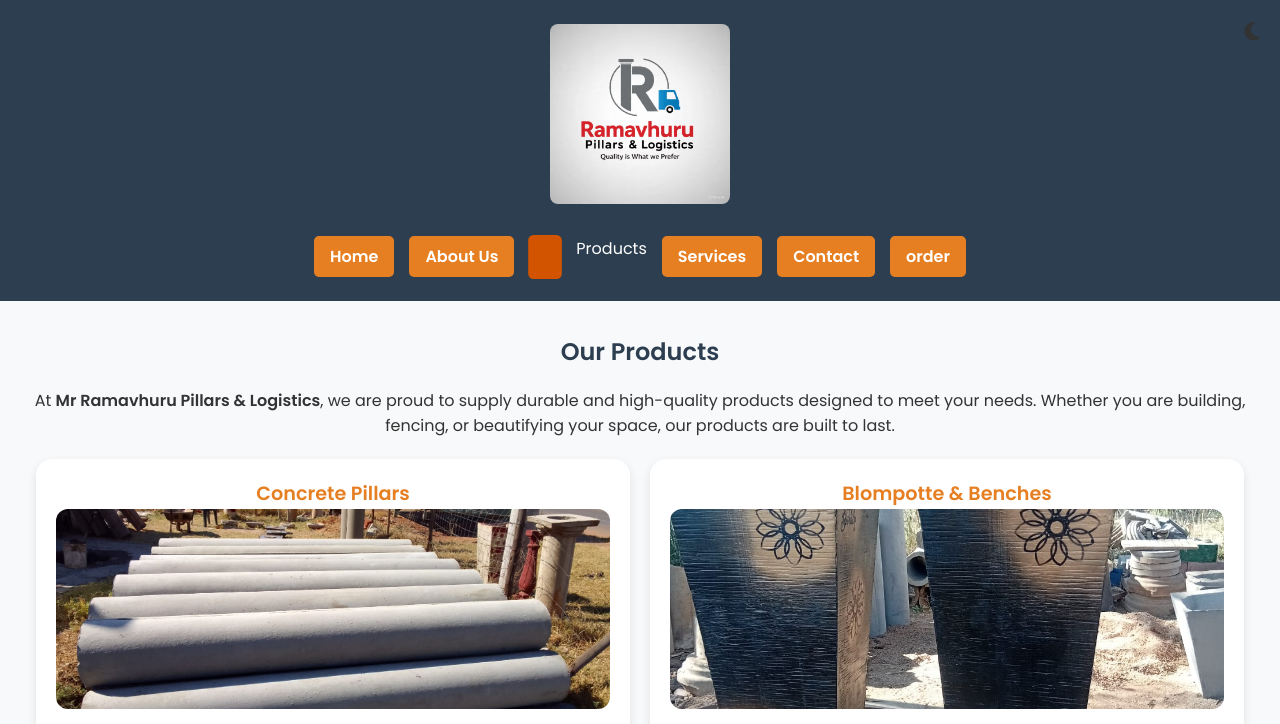
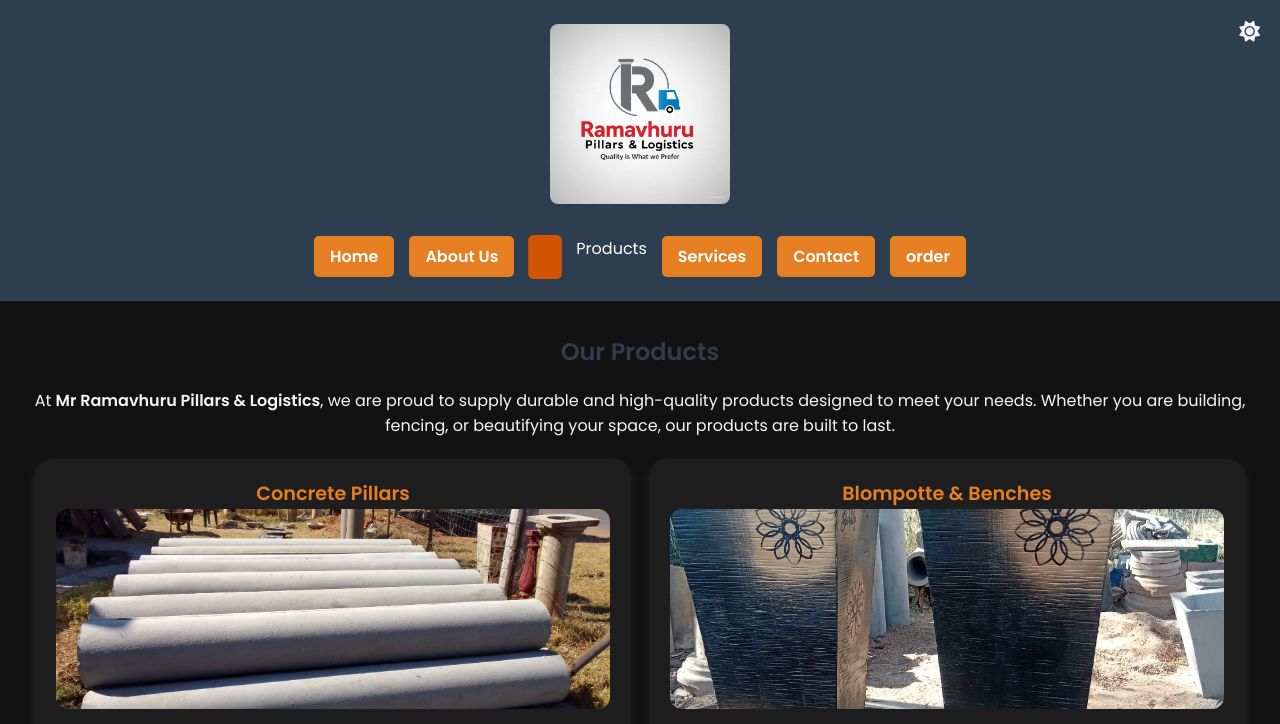
Before and after one commit to User24471/Ramavhuru, a plain HTML site: page pages/products.html in a window 1280 px wide. Both pictures are taken after a click on the button 1252 px from the left and 32 px from the top of the page. Shown: the top 724 px of the page. Drawn offline with Linux system fonts and the light colour scheme.

Commit message:
adding java for product

```diff
--- /dev/null
+++ b/JS/script.js
@@ -0,0 +1,7 @@
+ const toggle = document.getElementById("darkModeToggle");
+    toggle.addEventListener("click", () => {
+      document.body.classList.toggle("dark-mode");
+      const icon = toggle.querySelector("i");
+      icon.classList.toggle("fa-moon");
+      icon.classList.toggle("fa-sun");
+    });
--- a/pages/products.html
+++ b/pages/products.html
@@ -90,5 +90,7 @@
   </a>
 </div>
    </footer>
+   <!-- JS -->
+  <script src="../JS/script.js"></script>
 </body>
 </html>
```
